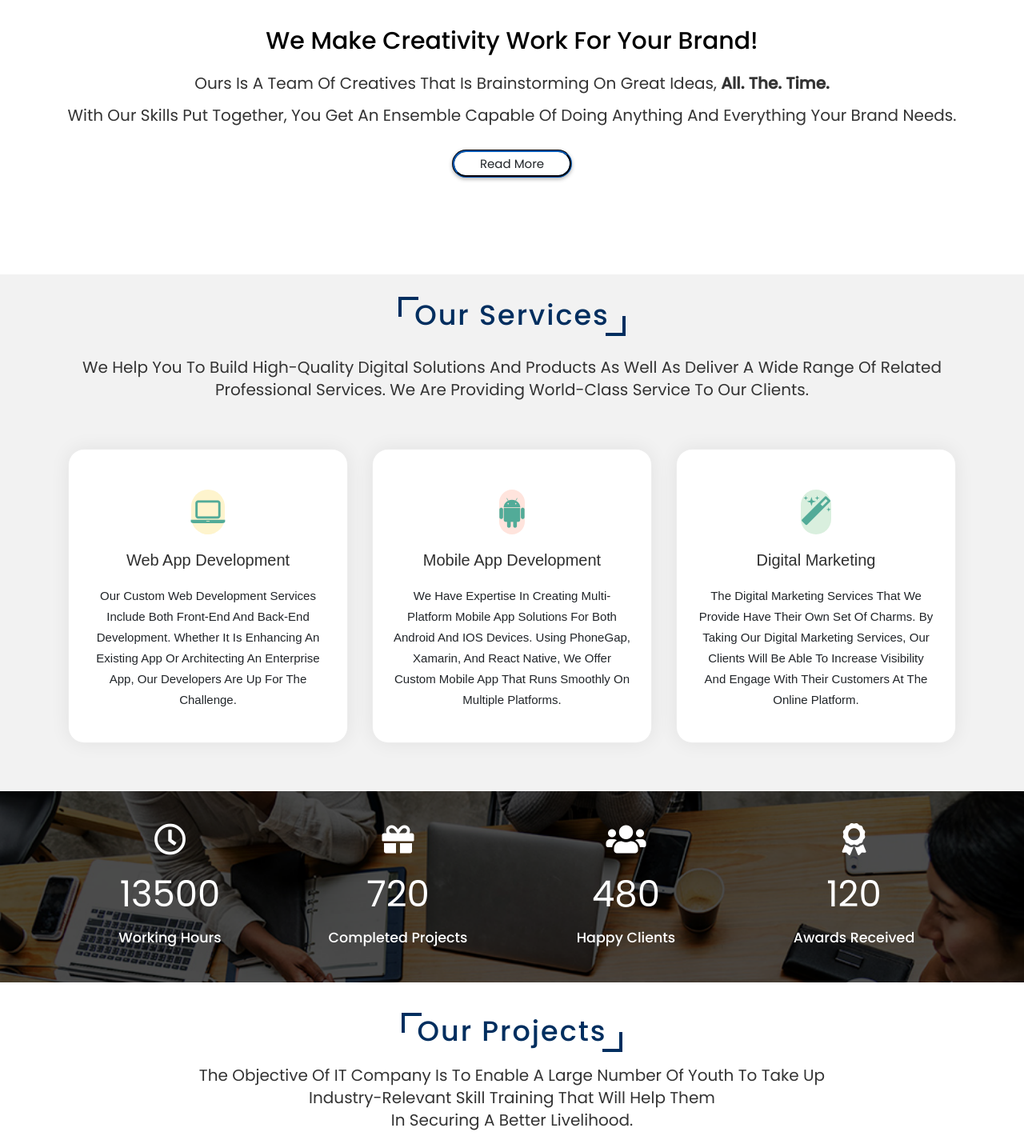
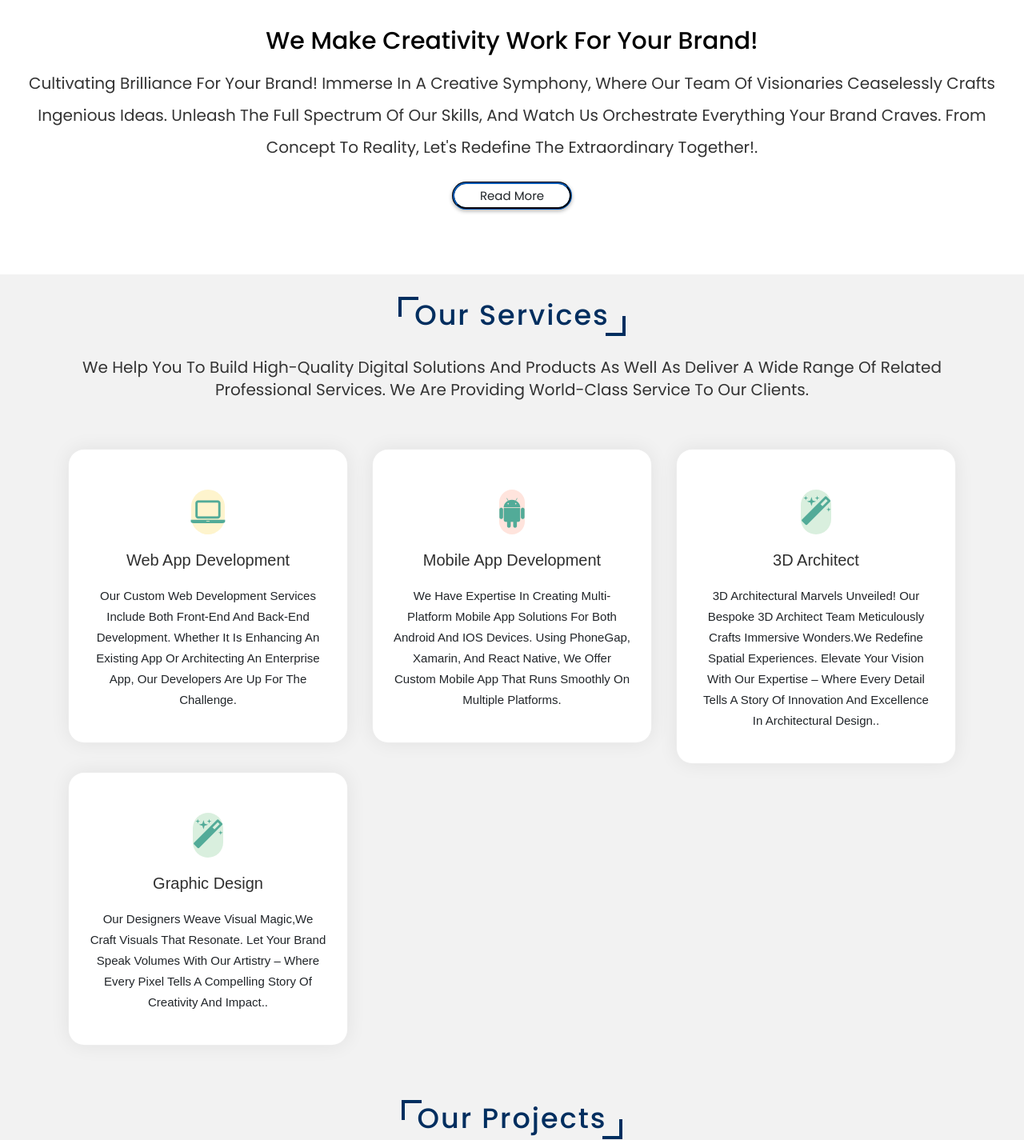
Before and after one commit to IT20204334/CodeCave-Technology-Website-main, a plain HTML site: page index.html in a window 1280 px wide. Shown: the part 897-2322 px from the top of the page at 80% size. Drawn offline with nearby package versions, Linux system fonts and the light colour scheme.

Commit message:
1st done
home,about,servicers
remove counts

```diff
--- a/index.html
+++ b/index.html
@@ -4,7 +4,7 @@
     <meta charset="UTF-8">
     <meta http-equiv="X-UA-Compatible" content="IE=edge">
     <meta name="viewport" content="width=device-width, initial-scale=1.0">
-    <title>IT Company Website</title>
+    <title>CodeCave Technology</title>
     <link rel="stylesheet" href="./css/style.css">
     <link rel="stylesheet" href="https://cdnjs.cloudflare.com/ajax/libs/font-awesome/5.15.3/css/all.min.css">
     <script src="https://cdnjs.cloudflare.com/ajax/libs/jquery/3.6.0/jquery.min.js"></script>
@@ -49,8 +49,7 @@
     <div class="row">
         <div class="content">
             <h3>We make creativity work for your brand!</h3>
-            <p>Ours is a team of creatives that is brainstorming on great ideas,<b> all. the. time.</b><br>
-                With our skills put together, you get an ensemble capable of doing anything and everything your brand needs.</p>
+            <p>Cultivating brilliance for your brand! Immerse in a creative symphony, where our team of visionaries ceaselessly crafts ingenious ideas. Unleash the full spectrum of our skills, and watch us orchestrate everything your brand craves. From concept to reality, let's redefine the extraordinary together!.</p>
             <a href="#"><button class="btn">Read More</button></a>
         </div>
     </div>
@@ -78,18 +77,25 @@
         </div>
         <div class="col-lg-4 col-sm-6">
           <div class="item"> <span class="icon feature_box_col_three"><i class="fa fa-magic"></i></span>
-            <h6>Digital Marketing</h6>
-            <p>The digital marketing services that we provide have their own set of charms. By taking our digital marketing services, our clients will be able to increase visibility and engage with their customers at the online platform.</p>
+            <h6>3D Architect</h6>
+            <p>3D Architectural Marvels Unveiled! Our bespoke 3D Architect team meticulously crafts immersive wonders.we redefine spatial experiences. Elevate your vision with our expertise – where every detail tells a story of innovation and excellence in architectural design..</p>
           </div>
         </div>
+      <div>
+        <div class="col-lg-4 col-sm-6" >
+            <div class="item"> <span class="icon feature_box_col_three"><i class="fa fa-magic"></i></span>
+              <h6>Graphic design</h6>
+              <p>Our designers weave visual magic,we craft visuals that resonate. Let your brand speak volumes with our artistry – where every pixel tells a compelling story of creativity and impact..</p>
+            </div>
+          </div>
       </div>
     </div>
 </div>
 
-<script src="https://code.jquery.com/jquery-3.5.1.slim.min.js" integrity="sha384-DfXdz2htPH0lsSSs5nCTpuj/zy4C+OGpamoFVy38MVBnE+IbbVYUew+OrCXaRkfj" crossorigin="anonymous"></script>
+ <script src="https://code.jquery.com/jquery-3.5.1.slim.min.js" integrity="sha384-DfXdz2htPH0lsSSs5nCTpuj/zy4C+OGpamoFVy38MVBnE+IbbVYUew+OrCXaRkfj" crossorigin="anonymous"></script>
 <script src="https://cdn.jsdelivr.net/npm/bootstrap@4.5.3/dist/js/bootstrap.bundle.min.js" integrity="sha384-ho+j7jyWK8fNQe+A12Hb8AhRq26LrZ/JpcUGGOn+Y7RsweNrtN/tE3MoK7ZeZDyx" crossorigin="anonymous"></script>
 
-  <section class="counters">
+ <!-- <section class="counters">
     <div class="container">
         <div>
             <i class="far fa-clock fa-4x"></i>
@@ -112,7 +118,7 @@
             <h3>Awards Received</h3>
         </div>
     </div>
-</section>
+</section> -->
 
 <div class="pt-5 pb-5">
     <div class="container">
```
